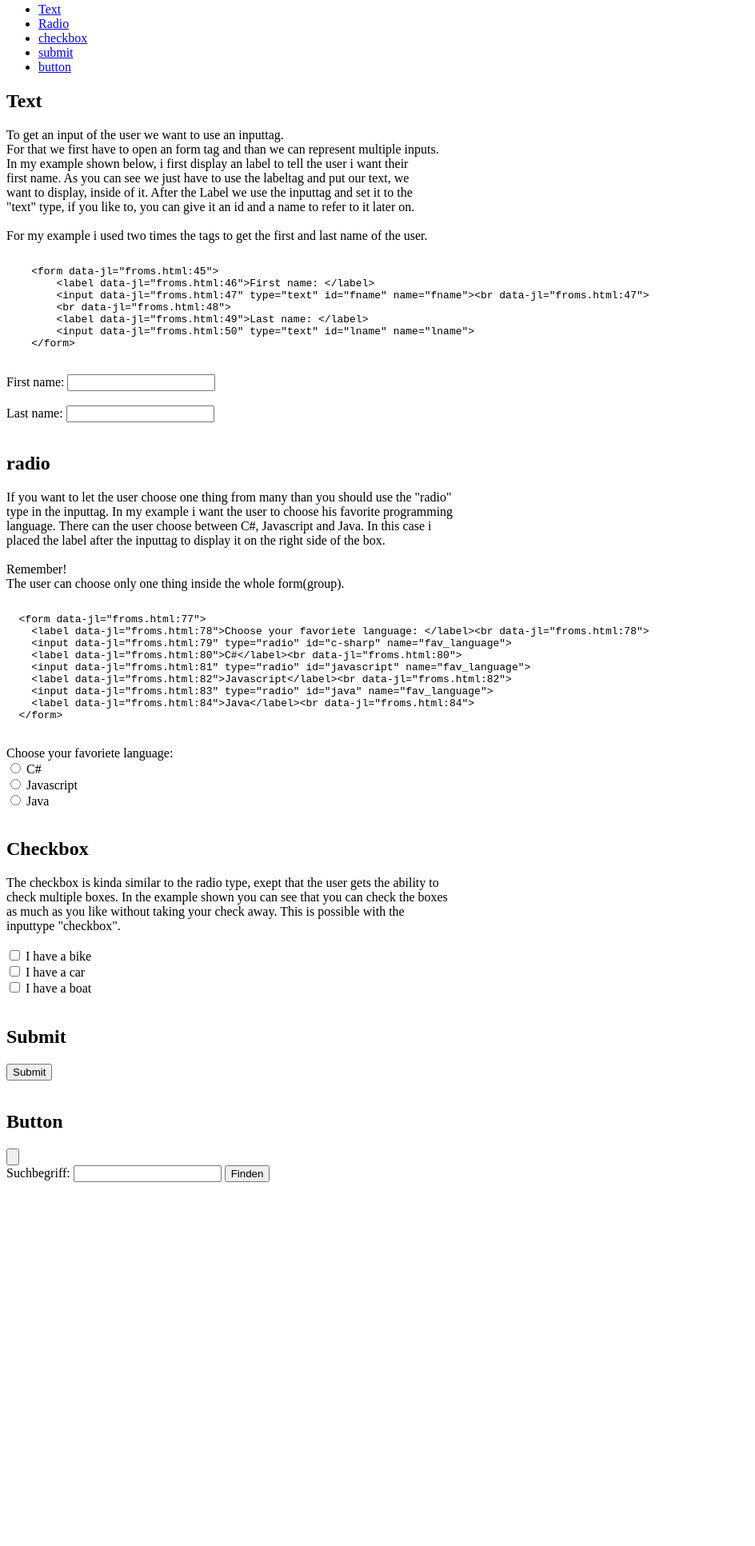
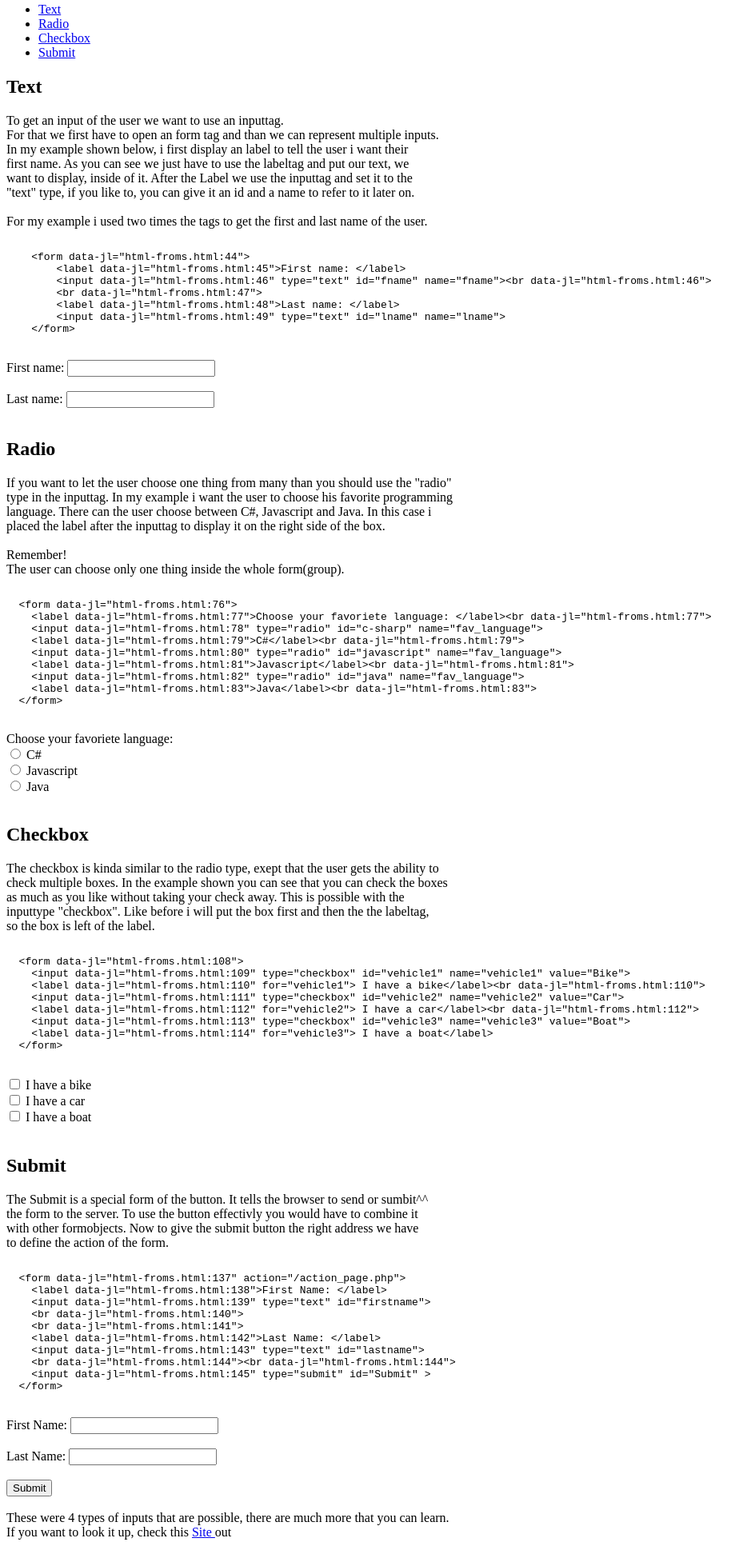
Before and after one commit to martincodes-de/hwr-webdev-exercises, a plain HTML site: page html-froms.html in a window 1280 px wide. Shown: the part 245-2178 px from the top of the page at 80% size, without its empty margins (0-944 px from the left). Before the commit the page ends 1731 px from the top, so only its background shows below. Drawn offline with Linux system fonts and the light colour scheme.

Commit message:
finished the forms website

```diff
--- a/froms.html
+++ b/html-froms.html
@@ -23,11 +23,10 @@ After finishing the inputtag you will have to close it with <code>&lt;/form&gt;<
 The following section will describe how to use the inputtypes correctly.
 
 <ul>
-<li><a href="text_erklärung">Text</a></li>
-<li><a href="radio_erklärung">Radio</a></li>
-<li><a href="checkbox_erklärung">checkbox</a></li>
-<li><a href="submit_erklärung">submit</a></li>
-<li><a href="button_erklärung">button</a></li>
+<li><a href="#text_erklärung">Text</a></li>
+<li><a href="#radio_erklärung">Radio</a></li>
+<li><a href="#checkbox_erklärung">Checkbox</a></li>
+<li><a href="#submit_erklärung">Submit</a></li>
 </ul>
 
 <h2 id="text_erklärung">Text</h2>
@@ -63,7 +62,7 @@ For my example i used two times the tags to get the first and last name of the u
 
 
 
-<h2 id="radio_erklärung">radio</h2>
+<h2 id="radio_erklärung">Radio</h2>
 
 If you want to let the user choose one thing from many than you should use the "radio" <br>
 type in the inputtag. In my example i want the user to choose his favorite programming<br>
@@ -102,8 +101,19 @@ The user can choose only one thing inside the whole form(group).
 The checkbox is kinda similar to the radio type, exept that the user gets the ability to <br>
 check multiple boxes. In the example shown you can see that you can check the boxes <br>
 as much as you like without taking your check away. This is possible with the <br>
-inputtype "checkbox". <br>
+inputtype "checkbox". Like before i will put the box first and then the the labeltag, <br>
+so the box is left of the label.
 
+<xmp>
+  <form>
+    <input type="checkbox" id="vehicle1" name="vehicle1" value="Bike">
+    <label for="vehicle1"> I have a bike</label><br>
+    <input type="checkbox" id="vehicle2" name="vehicle2" value="Car">
+    <label for="vehicle2"> I have a car</label><br>
+    <input type="checkbox" id="vehicle3" name="vehicle3" value="Boat">
+    <label for="vehicle3"> I have a boat</label>
+  </form>
+</xmp>
 
 <br>
 <form>
@@ -118,22 +128,39 @@ inputtype "checkbox". <br>
 
 <h2 id="submit_erklärung">Submit</h2>
 
-<form>
-  <input type="submit" id="suche" name="search">
+The Submit is a special form of the button. It tells the browser to send or sumbit^^ <br>
+the form to the server. To use the button effectivly you would have to combine it <br>
+with other formobjects. Now to give the submit button the right address we have <br>
+to define the action of the form.
+<br>
+<xmp>
+  <form action="/action_page.php">
+    <label>First Name: </label>
+    <input type="text" id="firstname">
+    <br>
+    <br>
+    <label>Last Name: </label>
+    <input type="text" id="lastname">
+    <br><br>
+    <input type="submit" id="Submit" >
+  </form>
+</xmp>
+
+<br>
+<form action="/action_page.php">
+  <label>First Name: </label>
+  <input type="text" id="firstname">
+  <br>
+  <br>
+  <label>Last Name: </label>
+  <input type="text" id="lastname">
+  <br><br>
+  <input type="submit" id="Submit" >
 </form>
 <br>
 
-<h2 id="button_erklärung">Button</h2>
-
-<form>
-  <input type="button" id="suche" name="search">
-</form>
-
-<form action="https://wiki.selfhtml.org/wiki/Spezial%3ASuche">
-  <label for="suche">Suchbegriff: </label>
-  <input type="text" id="suche" name="search">
-  <button name="fulltext" value="1">Finden</button>
-</form>
+These were 4 types of inputs that are possible, there are much more that you can learn.<br>
+If you want to look it up, check this <a href="https://www.w3schools.com/html/html_form_input_types.asp">Site </a> out
 
 </body>
 
```
